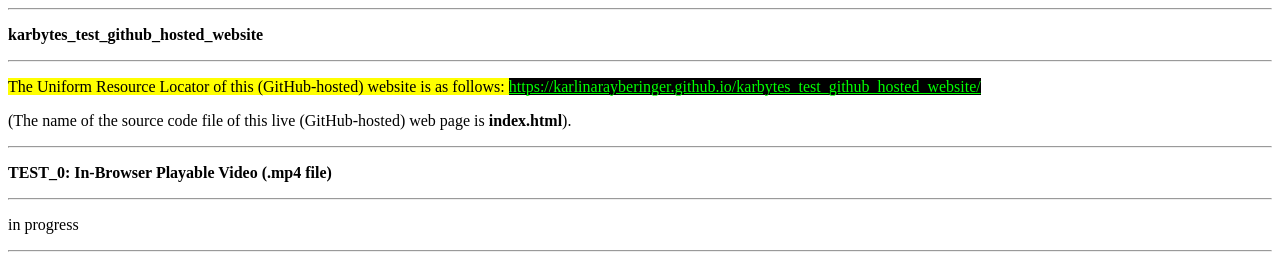
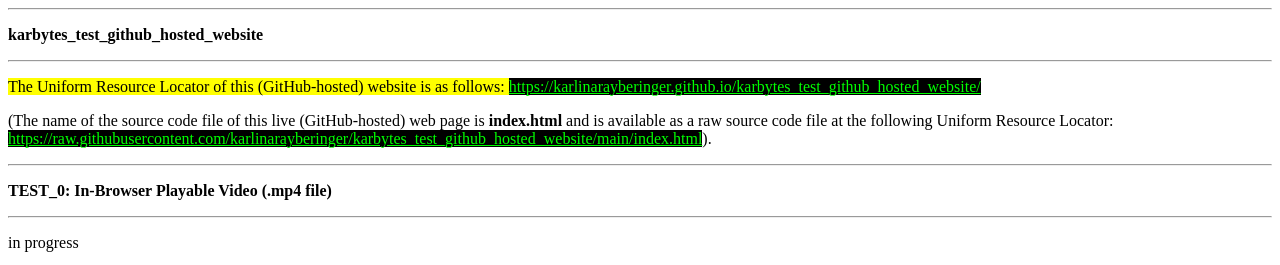
Before and after one commit to karbytessupporter/karbytes_test_github_hosted_website, a plain HTML site: page index.html in a window 1280 px wide. Shown: the top 265 px of the page. Drawn offline with Linux system fonts and the light colour scheme.

Commit message:
Update index.html

```diff
--- a/index.html
+++ b/index.html
@@ -6,7 +6,7 @@
 
 <p><span style="background:#ffff00">The Uniform Resource Locator of this (GitHub-hosted) website is as follows: <a style="background: #000000;color: #00ff00" href="https://karlinarayberinger.github.io/karbytes_test_github_hosted_website/" target="_blank" rel="noopener">https://karlinarayberinger.github.io/karbytes_test_github_hosted_website/</a></span></p>
 
-<p>(The name of the source code file of this live (GitHub-hosted) web page is <strong>index.html</strong>).</p>
+<p>(The name of the source code file of this live (GitHub-hosted) web page is <strong>index.html</strong> and is available as a raw source code file at the following Uniform Resource Locator: <a style="background: #000000;color: #00ff00" href="https://raw.githubusercontent.com/karlinarayberinger/karbytes_test_github_hosted_website/main/index.html" target="_blank" rel="noopener">https://raw.githubusercontent.com/karlinarayberinger/karbytes_test_github_hosted_website/main/index.html</a>).</p>
 
 <hr>
 
```
